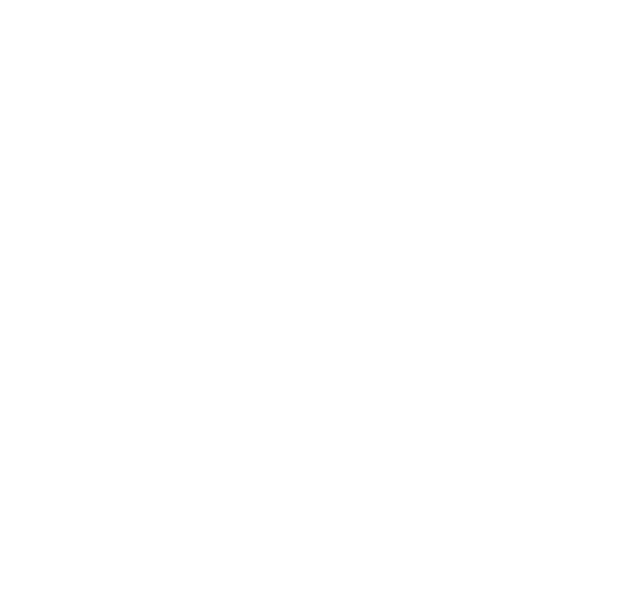
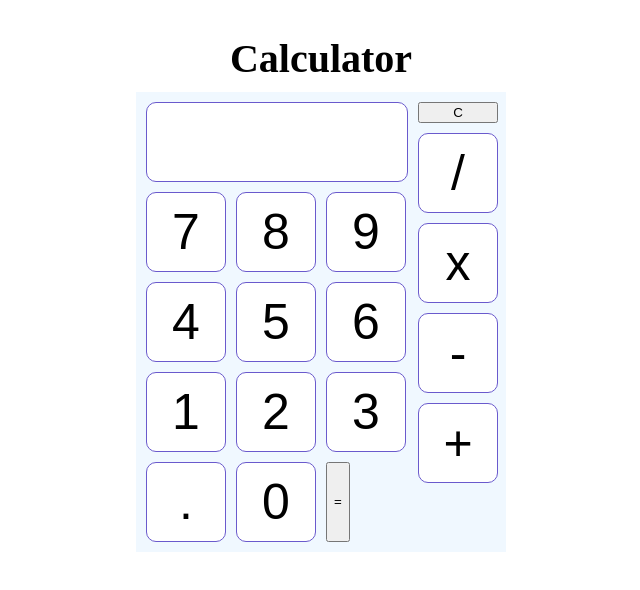
Before and after one commit to Jorge-luke/calculator, a plain HTML site: page index.html in a window 1280 px wide. Shown: the whole page, without its empty margins (319-959 px from the left). Drawn offline with Linux system fonts and the light colour scheme.

Commit message:
finish HTML and CSS stages

```diff
--- a/index.html
+++ b/index.html
@@ -3,13 +3,46 @@
 <head>
     <meta charset="UTF-8">
     <meta name="viewport" content="width=device-width, initial-scale=1.0">
-    <title>Document</title>
+    <link rel="stylesheet" href="styles.css">
+    <title>Calculator doc</title>
+    <script src="javascript.js" defer></script>
 </head>
 <body>
-    <div>
+    <div class="box">
 
+    <h1 class="header">Calculator</h1>
+        <div class="calc">
+            <div class="left">
+                <div class="screen">
+                   <div class="previous"></div>
+                   <div class="actual"></div>
+                </div>
+                <div class="numbers">
+                    <button class="number">7</button>
+                    <button class="number">8</button>
+                    <button class="number">9</button>
+                    <button class="number">4</button>
+                    <button class="number">5</button>
+                    <button class="number">6</button>
+                    <button class="number">1</button>
+                    <button class="number">2</button>
+                    <button class="number">3</button>
+                    <button class="decimal">.</button>
+                    <button class="number">0</button>
+                    <button class="equal">=</button>
+                </div>
+            </div>
+            <div class="right">
+                    <button id="clear">C</button>
+                <div class="operators">
+                    <button class="operator">/</button>
+                    <button class="operator">x</button>
+                    <button class="operator">-</button>
+                    <button class="operator">+</button>
+                </div>
+            </div>
+        </div>
+    </div>
 
-
-    </div>
 </body>
 </html>
--- a/javascript.js
+++ b/javascript.js
@@ -0,0 +1,20 @@
+console.log("hi");
+
+//make a var for what is at the screen
+//at each number clicked, change the var for what is at the screen
+//when click at an operator, take it to the screen
+// when clicked at =, make the result appear at the 'actual' line
+//
+
+let operator = "";
+let previousValue = "";
+let actualValue = "";
+
+let clear = document.querySelector("#clear");
+let equal = document.querySelector(".equal");
+let numbers = document.querySelectorAll("number");
+let operators = document.querySelectorAll("operator");
+let decimal = document.querySelector(".decimal");
+
+let previous = document.querySelector(".previous");
+let actual = document.querySelector(".actual");
--- /dev/null
+++ b/styles.css
@@ -0,0 +1,84 @@
+.box{
+    display: flex;
+    flex-direction: column;
+    align-items: center;
+}
+
+.header{
+    font-size: 40px;
+    height: 30px;
+}
+
+.calc{
+    display: flex;
+    width: 350px;
+    height: 440px;
+    padding: 10px;
+    gap: 10px;
+    background-color: aliceblue;
+
+}
+
+.screen{
+    display: flex;
+    flex-direction: column;
+    align-items: flex-end;
+    justify-content: space-around;
+    height: 80px;
+    width: 260px;
+    border: 1px solid slateblue;
+    background-color: white;
+    border-radius: 10px;
+}
+
+.previous{
+    font-size: 35px;
+}
+
+.actual{
+    font-size: 30px;
+}
+
+.numbers{
+    display: flex;
+    flex-wrap: wrap;
+    gap: 10px;
+    width: 260px;
+}
+
+.operators{
+    display: flex;
+    flex-wrap: wrap;
+    gap: 10px;
+}
+
+.left{
+   display: flex;
+   gap: 10px;
+   flex-direction: column;
+}
+
+.right{
+    display: flex;
+    gap: 10px;
+    flex-direction: column;
+}
+
+.box{
+    display: flex;
+    justify-content: center;
+}
+
+.clear, .operator, .number, .decimal{
+    font-size: 50px;
+    width: 80px;
+    height: 80px;
+    background-color: white;
+    border: 1px solid slateblue;
+    border-radius: 10px;
+
+}
+
+.clear:hover, .operator:hover, .number:hover, .decimal:hover{
+    background-color: rgb(49, 88, 194);
+}
```
Also changed, not shown: style.css (deleted).
